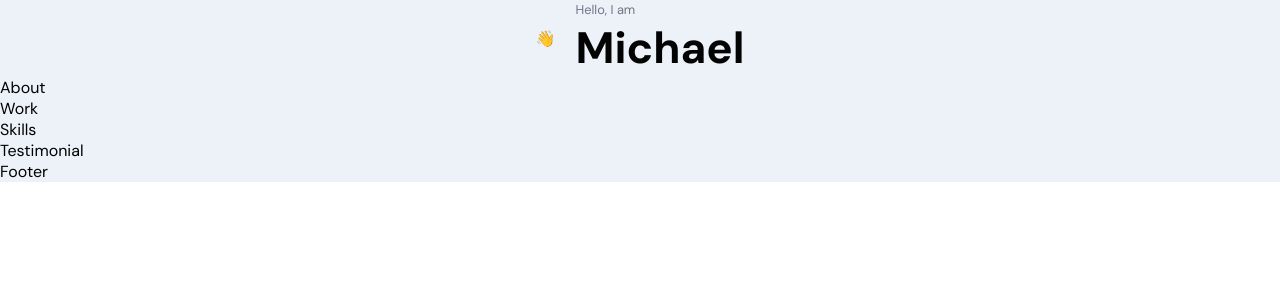
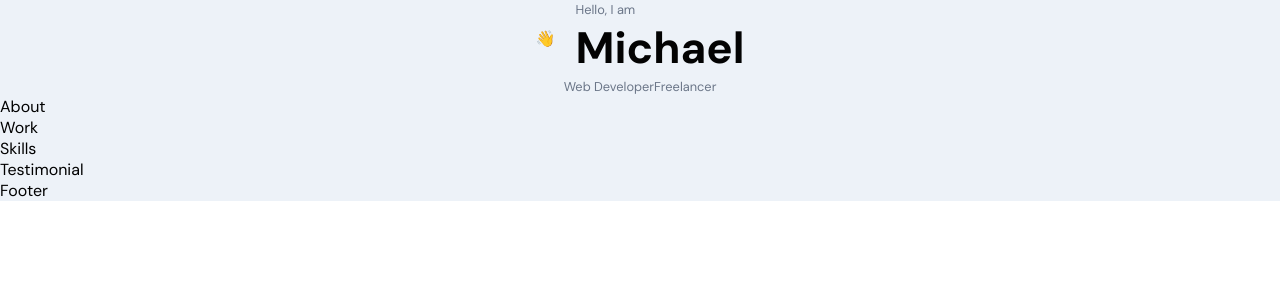
Before and after one commit to Tusar78/Tusar-Portfoliio, a React (Create React App) app in the folder frontend-react/: page / in a window 1280 px wide. Shown: the top 300 px of the page. Built offline with nearby package versions, Linux system fonts and the light colour scheme.

Commit message:
Added another two p text

```diff
--- a/frontend-react/src/Container/Header/Header.jsx
+++ b/frontend-react/src/Container/Header/Header.jsx
@@ -19,6 +19,10 @@ const Header = () => {
               <h1 className="head-text">Michael</h1>
             </div>
           </div>
+          <div className="tag-cmp app__flex">
+            <p className="p-text">Web Developer</p>
+            <p className="p-text">Freelancer</p>
+          </div>
         </div>
       </motion.div>
     </div>
```
